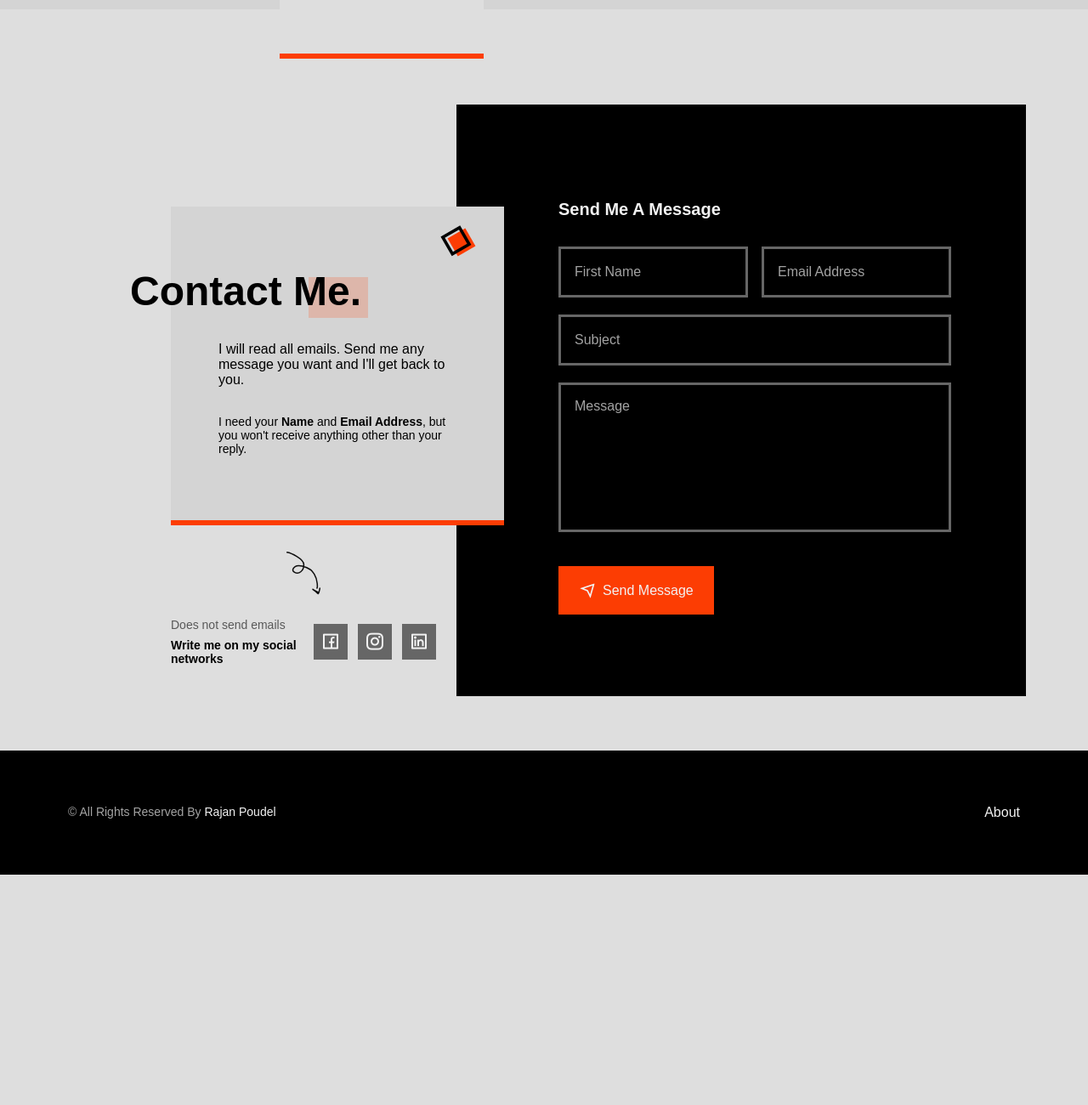
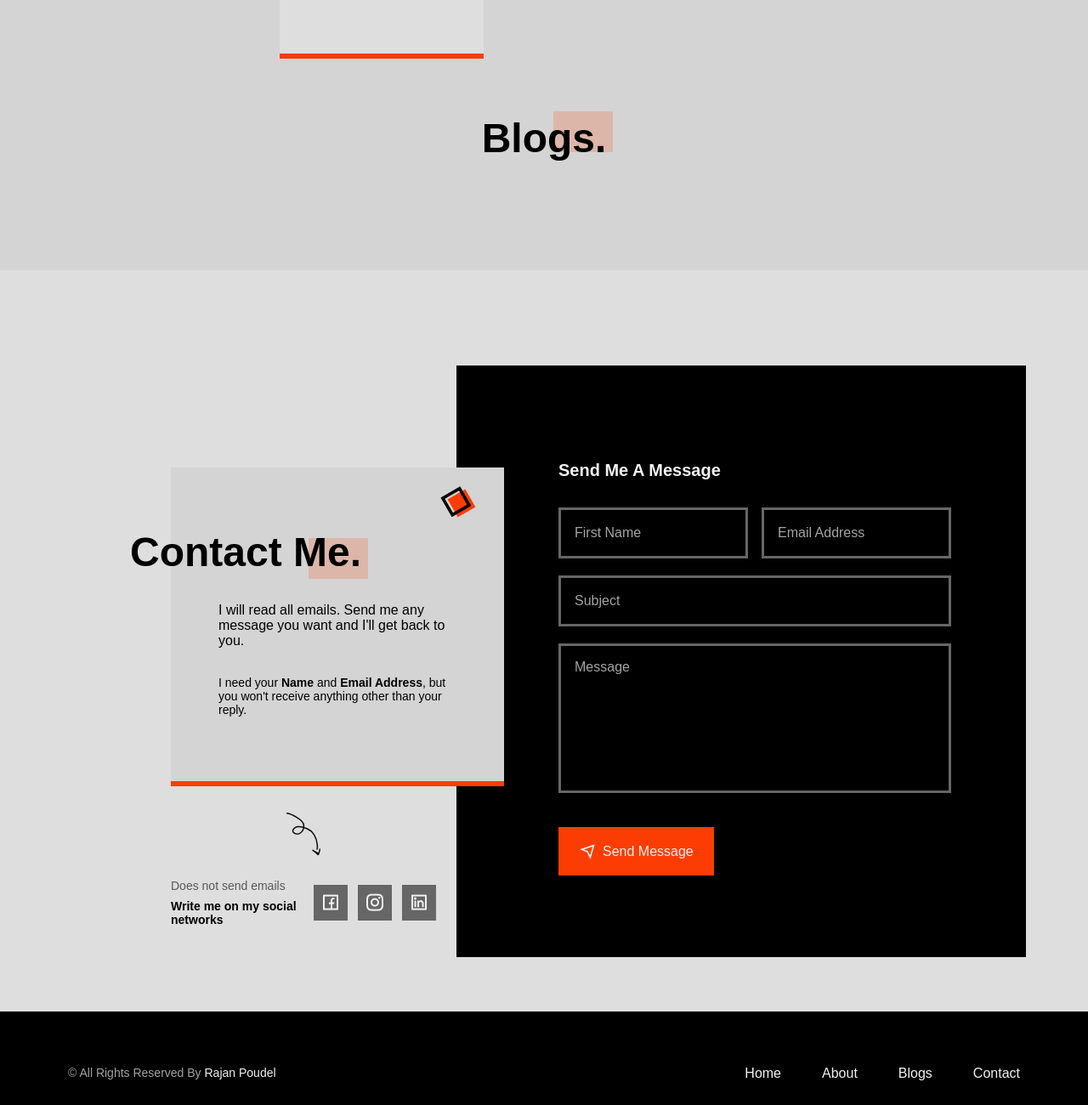
Before and after one commit to rajan-poudel/rajanpoudel.github.io, a plain HTML site: page index.html in a window 1280 px wide. Shown: the part 1340-2640 px from the top of the page at 85% size. Before the commit the page ends 2369 px from the top, so only its background shows below. Drawn offline with nearby package versions, Linux system fonts and the light colour scheme; no server answers; a web font is replaced by a local one.

Commit message:
Update index.html

```diff
--- a/index.html
+++ b/index.html
@@ -55,7 +55,7 @@
                <span class="nav__logo-name">Rajan Poudel</span>
             </a>
 
-            <div class="nav__menu" id="nav-menu">
+             <div class="nav__menu" id="nav-menu">
                <span class="nav__title">Menu</span>
 
                <h1 class="nav__name">Rajan</h1>
@@ -67,6 +67,10 @@
 
                   <li class="nav__item">
                      <a href="#about" class="nav__link">About</a>
+                  </li>
+
+                  <li class="nav__item">
+                     <a href="#projects" class="nav__link">Blogs</a>
                   </li>
 
                   <li class="nav__item">
@@ -183,6 +187,16 @@
             </div>
          </section>
 
+         <!--==================== PROJECTS ====================-->
+         <section class="projects section" id="projects">
+            <h2 class="section__title-1">
+               <span>Blogs.</span>
+            </h2>
+
+            <div class="projects__container container grid" id="blog-container">
+            </div>
+         </section>
+
          <!--==================== CONTACT ====================-->
          <section class="contact section" id="contact">
             <div class="contact__container grid">
@@ -275,7 +289,10 @@
       <footer class="footer">
          <div class="footer__container container grid">
             <ul class="footer__links">
+              <li><a href="#home" class="footer__link">Home</a></li>
                <li><a href="#about" class="footer__link">About</a></li>
+               <li><a href="#projects" class="footer__link">Blogs</a></li>
+                <li><a href="#contact" class="footer__link">Contact</a></li>
             </ul>
 
             <span class="footer__copy">
```
